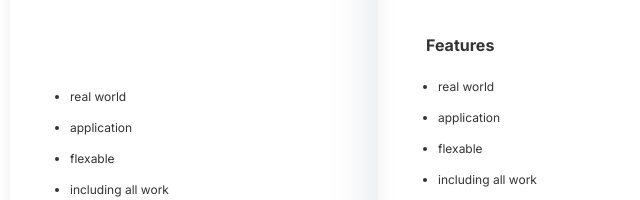
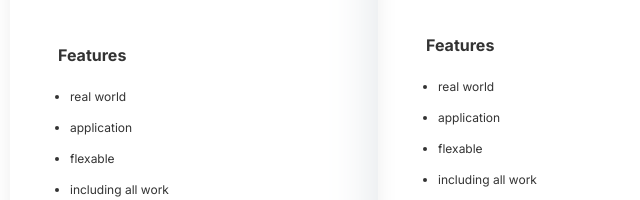
Before and after one commit to Abdokhattab11/HTML-CSS, a plain HTML site: page Components/pricing table/index.html in a window 1280 px wide. Shown: the part 473-673 px from the top of the page, 78-718 px from the left. Drawn offline with Linux system fonts and the light colour scheme.

Commit message:
Fixed the error in pricing table

```diff
--- a/Components/pricing table/index.html
+++ b/Components/pricing table/index.html
@@ -27,7 +27,7 @@
               <button class="btn-get-start">Get started</button>
             </div>
           </div>
-          <h3 class="list-head">&NonBreakingSpace;</h3>
+          <h3 class="list-head">Features</h3>
           <ul class="list-price">
             <li class="list-price-item">real world</li>
             <li class="list-price-item">application</li>
--- a/Components/pricing table/style.css
+++ b/Components/pricing table/style.css
@@ -43,6 +43,10 @@ body {
 .price-card {
   padding: 2.4rem 4.8rem;
   box-shadow: 0 10px 20px #eee;
+  transition: all 0.5s;
+}
+.price-card:hover {
+  transform: translateY(-0.3rem);
 }
 .head-price {
   font-size: 2.2rem;
```
